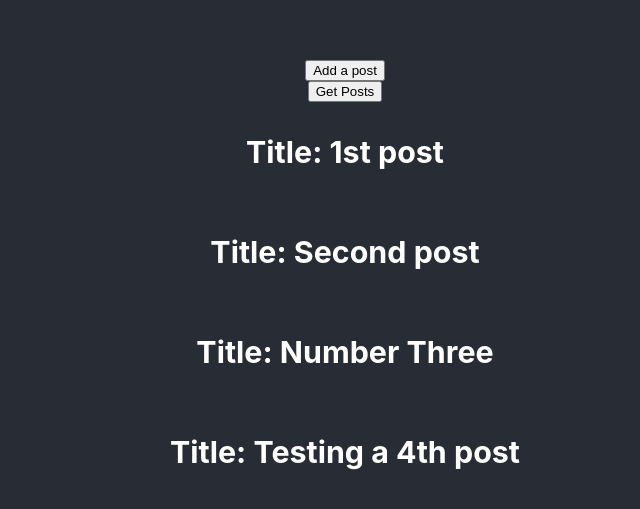
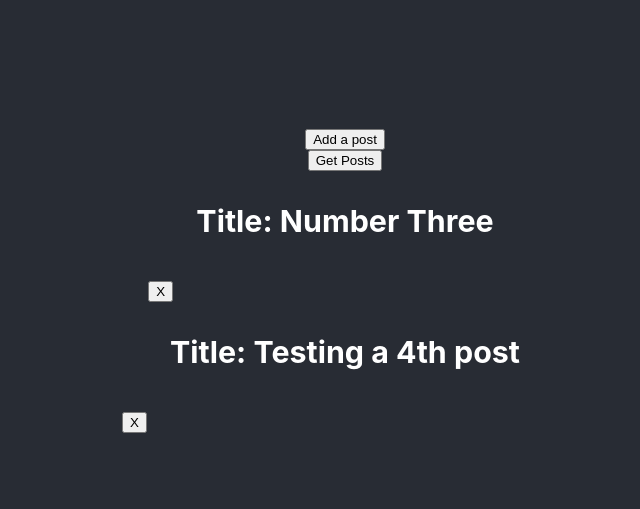
Before and after one commit to ikromshi/React-Advanced-Concepts, a React (Create React App) app: page / in a window 1280 px wide. Shown: the part 119-628 px from the top of the page, without its empty margins (295-935 px from the left). Built offline with nearby package versions, Linux system fonts and the light colour scheme; data requests are answered from the project's data file.

Commit message:
DELETE with axios

```diff
--- a/data/db.json
+++ b/data/db.json
@@ -1,17 +1,5 @@
 {
   "posts": [
-    {
-      "id": 1,
-      "title": "1st post",
-      "datetime": "July 16, 2021 11:47:39 AM",
-      "body": "Lorem ipsum dolor sit amet, consectetur adipiscing elit, sed do eiusmod tempor incididunt ut labore et dolore magna aliqua. Ut enim ad minim veniam, quis nostrud exercitation ullamco laboris nisi ut aliquip ex ea commodo consequat. Duis aute irure dolor in reprehenderit in voluptate velit esse cillum dolore eu fugiat nulla pariatur. Excepteur sint occaecat cupidatat non proident, sunt in culpa qui officia deserunt mollit anim id est laborum."
-    },
-    {
-      "id": 2,
-      "title": "Second post",
-      "datetime": "July 16, 2021 11:47:48 AM",
-      "body": "Lorem ipsum dolor sit amet, consectetur adipiscing elit, sed do eiusmod tempor incididunt ut labore et dolore magna aliqua. Ut enim ad minim veniam, quis nostrud exercitation ullamco laboris nisi ut aliquip ex ea commodo consequat. Duis aute irure dolor in reprehenderit in voluptate velit esse cillum dolore eu fugiat nulla pariatur. Excepteur sint occaecat cupidatat non proident, sunt in culpa qui officia deserunt mollit anim id est laborum. two"
-    },
     {
       "id": 3,
       "title": "Number Three",
--- a/src/App.tsx
+++ b/src/App.tsx
@@ -9,6 +9,7 @@ const api = axios.create({
 type Posts = {
   title: string;
   body: string;
+  id: number;
 }[];
 
 function App() {
@@ -18,6 +19,7 @@ function App() {
     getPosts();
   }, []);
 
+  // Getting data
   const getPosts = async () => {
     const data = await api.get("/").then(res => {
       return res.data;
@@ -34,13 +36,23 @@ function App() {
     getPosts();
   };
 
+  //Deleting data
+  const deletePosts = async (id: number) => {
+    const response = api.delete(`/${id}`);
+    getPosts();
+  }
 
   return (
     <div className="app">
       <header className="App-header">
       <button onClick={createPosts}>Add a post</button>
       <button onClick={getPosts}>Get Posts</button>
-      {posts?.map((post, idx) => <h3 key={idx}>Title: {post.title} </h3>)}
+      {posts?.map((post, idx) => (
+        <div key={idx}>
+          <h3> Title: {post.title} </h3>
+          <button onClick={() => deletePosts(post.id)}>X</button>
+        </div>
+      ))}
       </header>
     </div>
   )
```
